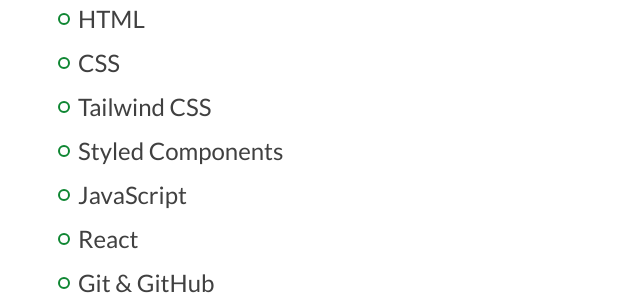
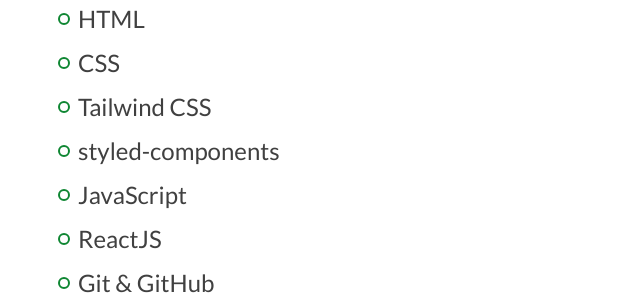
Before and after one commit to rramirez216/rubenramirezdev, a React (Create React App) app: page / in a window 1280 px wide. Shown: the part 880-1187 px from the top of the page, without its empty margins (238-878 px from the left). Built offline with nearby package versions, Linux system fonts and the light colour scheme.

Commit message:
removes unused skills and about paragraph array

```diff
--- a/src/data/data.js
+++ b/src/data/data.js
@@ -19,22 +19,14 @@ const projectsArr = [
   },
 ]
 
-// const skills = [' HTML', ' CSS', ' React', ' JavaScript', ' Node.JS', ' MongoDB', ' Express', ' PostgreSQL']
-
 const skills = [
   'HTML',
   'CSS',
   'Tailwind CSS',
-  'Styled Components',
+  'styled-components',
   'JavaScript',
-  'React',
+  'ReactJS',
   'Git & GitHub',
 ]
 
-const aboutParagraphs = [
-  `My first coding experience was in Econimics class my senior year of high school. The Economics teacher said, while showing us Codeacademy, " These will be important skills to have in the future." And I continued to self-teach web development on and off for a couple of years, until fully commiting to a coding bootcamp LEARN academy. While there I built a solid foundation of web development fundamentals and obtained a growth mindset.`,
-  'I am now seeking opportunities where I can help a company achieve their goals, while also improving my skills and knowledge as a developer.',
-  'Lastly, when not coding I enjoy immersing myself in video games, swimming, visiting the beach, and exploring new creative interests.',
-]
-
-export { projectsArr, skills, aboutParagraphs }
+export { projectsArr, skills }
```
